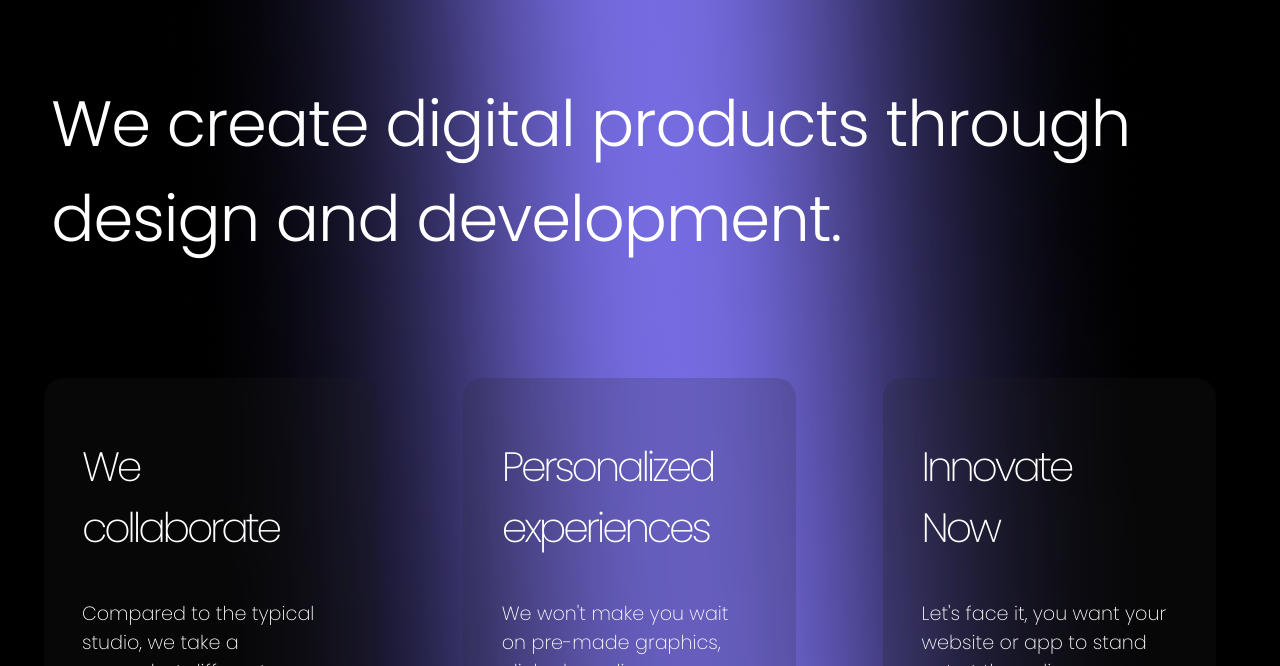
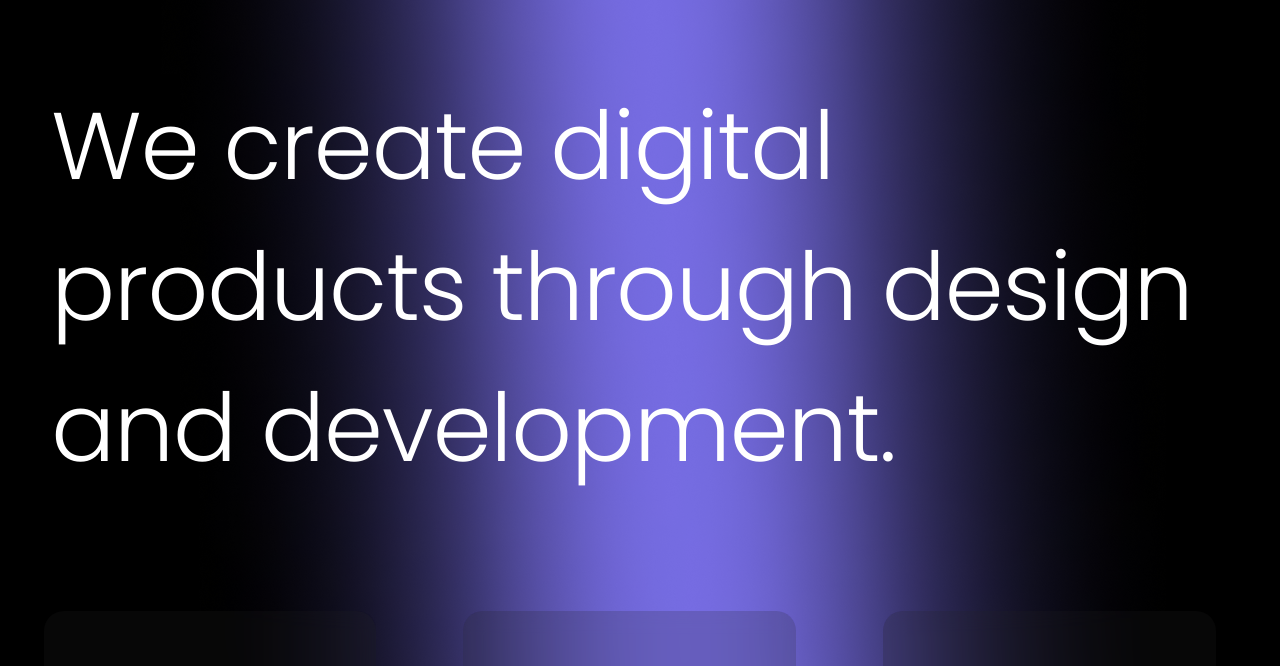
Before and after one commit to vishwashcv/cosblog-one, a plain HTML site: page index.html in a window 1280 px wide. Shown: the part 68-734 px from the top of the page. Drawn offline with Linux system fonts and the light colour scheme.

Commit message:
commit 8

```diff
--- a/style.css
+++ b/style.css
@@ -288,7 +288,7 @@ nav {
   }
 
   .title {
-    font-size: 400%;
+    font-size: 7.4vw;
   }
 
   .card-s {
```
